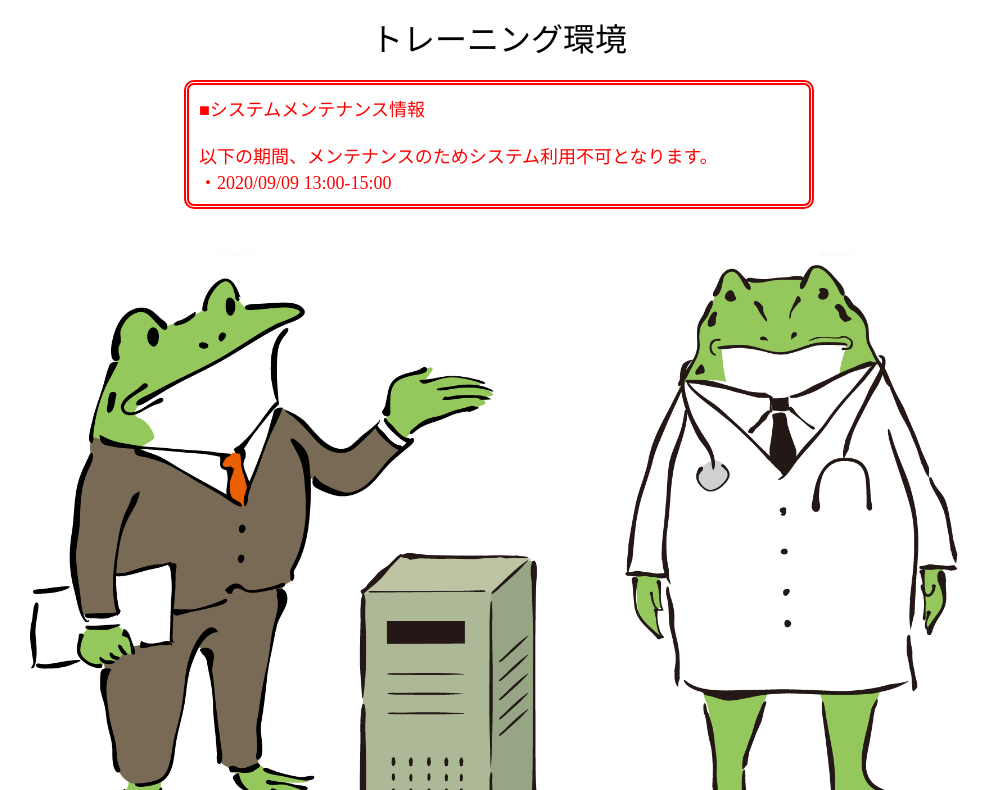
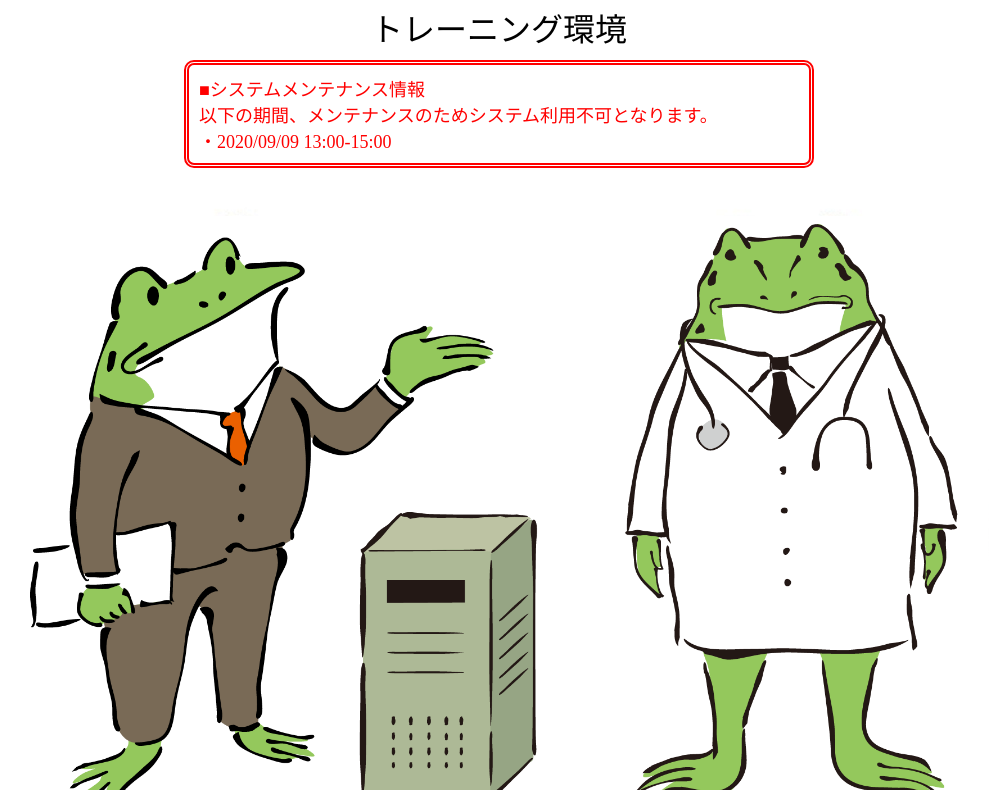
Before and after one commit to rhirai0224/sirius-login, a plain HTML site: page index.html in a window 1280 px wide. Shown: the part 221-1011 px from the top of the page, without its empty margins (141-1130 px from the left). Drawn offline with Linux system fonts and the light colour scheme.

Commit message:
Update index.html

```diff
--- a/index.html
+++ b/index.html
@@ -3,14 +3,14 @@
 		<div style="text-align:center">
 			<img style="min-width: 30%;max-width: 30%;height: auto;margin: 30px 0px 10px 0px;" src="SIRIUS_Logo.png" alt="SIRIUS_Logo">
 		</div>
-		<div style="text-align:center;margin: 20px 0px 20px 0px;">
+		<div style="text-align:center;margin: 10px 0px 10px 0px;">
 			<font size="6" color="#000000" face="Meiryo">
 				トレーニング環境
 			</font>
 		</div>
 		<div style="margin-left:auto;margin-right:auto; padding: 10px; margin-bottom: 10px; border: 5px double #ff0000;border-radius:10px;width:600px;">
 			<font size="4" color="#ff0000" face="Meiryo">
-				■システムメンテナンス情報<br><br>
+				■システムメンテナンス情報<br>
 				以下の期間、メンテナンスのためシステム利用不可となります。<br>
 				・2020/09/09 13:00-15:00<br>
 			</font>
```
